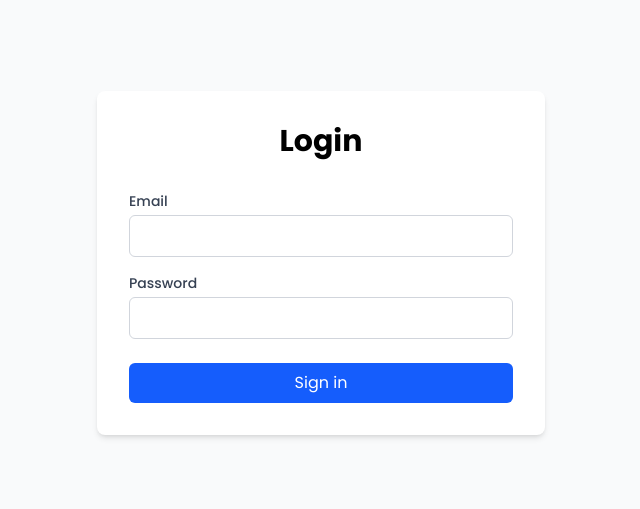
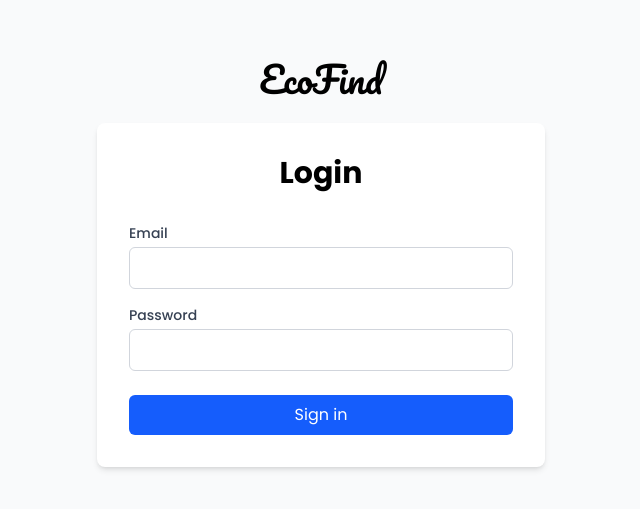
Before and after one commit to SahilMalgundkar24/odoo-hackathon, a Next.js app in the folder client/: page /login in a window 1280 px wide. Shown: the part 137-646 px from the top of the page, without its empty margins (319-959 px from the left). Built offline with nearby package versions, Linux system fonts and the light colour scheme; a web font is replaced by a local one.

Commit message:
Basic fixes

```diff
--- a/client/app/[product]/page.js
+++ b/client/app/[product]/page.js
@@ -5,8 +5,10 @@ import axios from "axios";
 import Navbar from "@/components/Navbar";
 import { Card, CardContent } from "@/components/ui/card";
 import ChatModal from "@/components/ChatModal";
+import { useRouter } from "next/navigation";
 
 const page = () => {
+  const router = useRouter();
   const params = useParams();
   const productId = params.product;
 
@@ -126,7 +128,12 @@ const page = () => {
             <div className="border border-gray-600 rounded-lg text-sm lg:text-base lg:py-3 py-2 px-4 lg:px-7">
               Add to Cart
             </div>
-            <div className="bg-green-500 rounded-lg text-sm lg:text-base lg:py-3 py-2 px-4 lg:px-7 text-white">
+            <div
+              onClick={() => {
+                router.push("/buynow");
+              }}
+              className="bg-green-500 rounded-lg text-sm lg:text-base lg:py-3 py-2 px-4 lg:px-7 text-white"
+            >
               Buy Now
             </div>
             <div
--- a/client/app/login/page.js
+++ b/client/app/login/page.js
@@ -2,6 +2,12 @@
 import React, { useState } from "react";
 import axios from "axios";
 import Cookies from "js-cookie";
+import { Pacifico } from "next/font/google";
+
+const pacifico = Pacifico({
+  subsets: ["latin"],
+  weight: "400",
+});
 
 export default function LoginPage() {
   const [formData, setFormData] = useState({
@@ -48,7 +54,12 @@ export default function LoginPage() {
   };
 
   return (
-    <div className="min-h-screen flex items-center justify-center bg-gray-50">
+    <div className="min-h-screen flex flex-col items-center justify-center bg-gray-50">
+      <h1
+        className={`${pacifico.className} text-4xl mb-6 hover:opacity-70 transition-opacity cursor-pointer`}
+      >
+        EcoFind
+      </h1>
       <div className="max-w-md w-full space-y-8 p-8 bg-white rounded-lg shadow-md">
         <h2 className="text-center text-3xl font-bold">Login</h2>
 
--- a/client/components/CartModal.jsx
+++ b/client/components/CartModal.jsx
@@ -42,7 +42,8 @@ const CartModal = ({ isOpen, onClose }) => {
       <div
         className={`fixed top-0 right-0 h-full w-full max-w-md bg-white shadow-2xl z-50 transform transition-transform duration-300 ease-in-out ${
           isOpen ? "translate-x-0" : "translate-x-full"
-				}`}>
+        }`}
+      >
         {/* Header */}
         <div className="flex items-center justify-between p-6 border-b border-gray-200">
           <div>
@@ -53,7 +54,8 @@ const CartModal = ({ isOpen, onClose }) => {
           </div>
           <button
             onClick={onClose}
-						className="p-2 hover:bg-gray-100 rounded-full transition-colors">
+            className="p-2 hover:bg-gray-100 rounded-full transition-colors"
+          >
             <FiX size={24} className="text-gray-600" />
           </button>
         </div>
@@ -72,7 +74,8 @@ const CartModal = ({ isOpen, onClose }) => {
               {cartItems.map((item) => (
                 <div
                   key={item.id}
-									className="flex items-center space-x-4 p-4 bg-gray-50 rounded-lg">
+                  className="flex items-center space-x-4 p-4 bg-gray-50 rounded-lg"
+                >
                   {/* Product Image */}
                   <div className="w-16 h-16 rounded-lg flex-shrink-0 overflow-hidden">
                     <img
@@ -89,7 +92,7 @@ const CartModal = ({ isOpen, onClose }) => {
                     </h3>
                     <p className="text-xs text-gray-500 mb-1">{item.brand}</p>
                     <p className="text-sm text-gray-600">
-											${item.price.toFixed(2)}
+                      ₹{item.price.toFixed(2)}
                     </p>
                   </div>
 
@@ -97,7 +100,8 @@ const CartModal = ({ isOpen, onClose }) => {
                   <div className="flex items-center space-x-2">
                     <button
                       onClick={() => updateQuantity(item.id, item.quantity - 1)}
-											className="p-1 hover:bg-gray-200 rounded-full transition-colors">
+                      className="p-1 hover:bg-gray-200 rounded-full transition-colors"
+                    >
                       <FiMinus size={16} className="text-gray-600" />
                     </button>
                     <span className="text-sm font-medium w-8 text-center">
@@ -105,7 +109,8 @@ const CartModal = ({ isOpen, onClose }) => {
                     </span>
                     <button
                       onClick={() => updateQuantity(item.id, item.quantity + 1)}
-											className="p-1 hover:bg-gray-200 rounded-full transition-colors">
+                      className="p-1 hover:bg-gray-200 rounded-full transition-colors"
+                    >
                       <FiPlus size={16} className="text-gray-600" />
                     </button>
                   </div>
@@ -113,7 +118,8 @@ const CartModal = ({ isOpen, onClose }) => {
                   {/* Remove Button */}
                   <button
                     onClick={() => removeItem(item.id)}
-										className="p-1 hover:bg-red-100 rounded-full transition-colors">
+                    className="p-1 hover:bg-red-100 rounded-full transition-colors"
+                  >
                     <FiTrash2 size={16} className="text-red-500" />
                   </button>
                 </div>
@@ -130,7 +136,7 @@ const CartModal = ({ isOpen, onClose }) => {
                 Total:
               </span>
               <span className="text-lg font-bold text-gray-900">
-								${getTotalPrice().toFixed(2)}
+                ₹{getTotalPrice().toFixed(2)}
               </span>
             </div>
             <button className="w-full bg-blue-600 text-white py-3 px-4 rounded-lg font-medium hover:bg-blue-700 transition-colors mb-3">
--- a/client/context/CartContext.js
+++ b/client/context/CartContext.js
@@ -1,12 +1,12 @@
 "use client";
-import React, { createContext, useContext, useState } from 'react';
+import React, { createContext, useContext, useState } from "react";
 
 const CartContext = createContext();
 
 export const useCart = () => {
   const context = useContext(CartContext);
   if (!context) {
-    throw new Error('useCart must be used within a CartProvider');
+    throw new Error("useCart must be used within a CartProvider");
   }
   return context;
 };
@@ -15,27 +15,30 @@ export const CartProvider = ({ children }) => {
   const [cartItems, setCartItems] = useState([]);
 
   const addToCart = (product) => {
-    setCartItems(prevItems => {
-      const existingItem = prevItems.find(item => item.id === product.id);
+    setCartItems((prevItems) => {
+      const existingItem = prevItems.find((item) => item.id === product.id);
 
       if (existingItem) {
         // If item exists, increase quantity
-        return prevItems.map(item =>
+        return prevItems.map((item) =>
           item.id === product.id
             ? { ...item, quantity: item.quantity + 1 }
             : item
         );
       } else {
         // If item doesn't exist, add it with quantity 1
-        return [...prevItems, {
-          id: product.id,
-          name: product.name,
-          brand: product.brand,
-          price: parseFloat(product.price.replace('$', '')),
-          quantity: 1,
-          image: product.image,
-          category: product.category
-        }];
+        return [
+          ...prevItems,
+          {
+            id: product.id,
+            name: product.name,
+            brand: product.brand,
+            price: product.price,
+            quantity: 1,
+            image: product.image,
+            category: product.category,
+          },
+        ];
       }
     });
   };
@@ -45,15 +48,15 @@ export const CartProvider = ({ children }) => {
       removeItem(id);
       return;
     }
-    setCartItems(prevItems =>
-      prevItems.map(item =>
+    setCartItems((prevItems) =>
+      prevItems.map((item) =>
         item.id === id ? { ...item, quantity: newQuantity } : item
       )
     );
   };
 
   const removeItem = (id) => {
-    setCartItems(prevItems => prevItems.filter(item => item.id !== id));
+    setCartItems((prevItems) => prevItems.filter((item) => item.id !== id));
   };
 
   const getTotalPrice = () => {
@@ -78,12 +81,8 @@ export const CartProvider = ({ children }) => {
     removeItem,
     getTotalPrice,
     getTotalItems,
-    clearCart
+    clearCart,
   };
 
-  return (
-    <CartContext.Provider value={value}>
-      {children}
-    </CartContext.Provider>
-  );
+  return <CartContext.Provider value={value}>{children}</CartContext.Provider>;
 };
```
Lines whose indentation alone changed are shown as unchanged.
